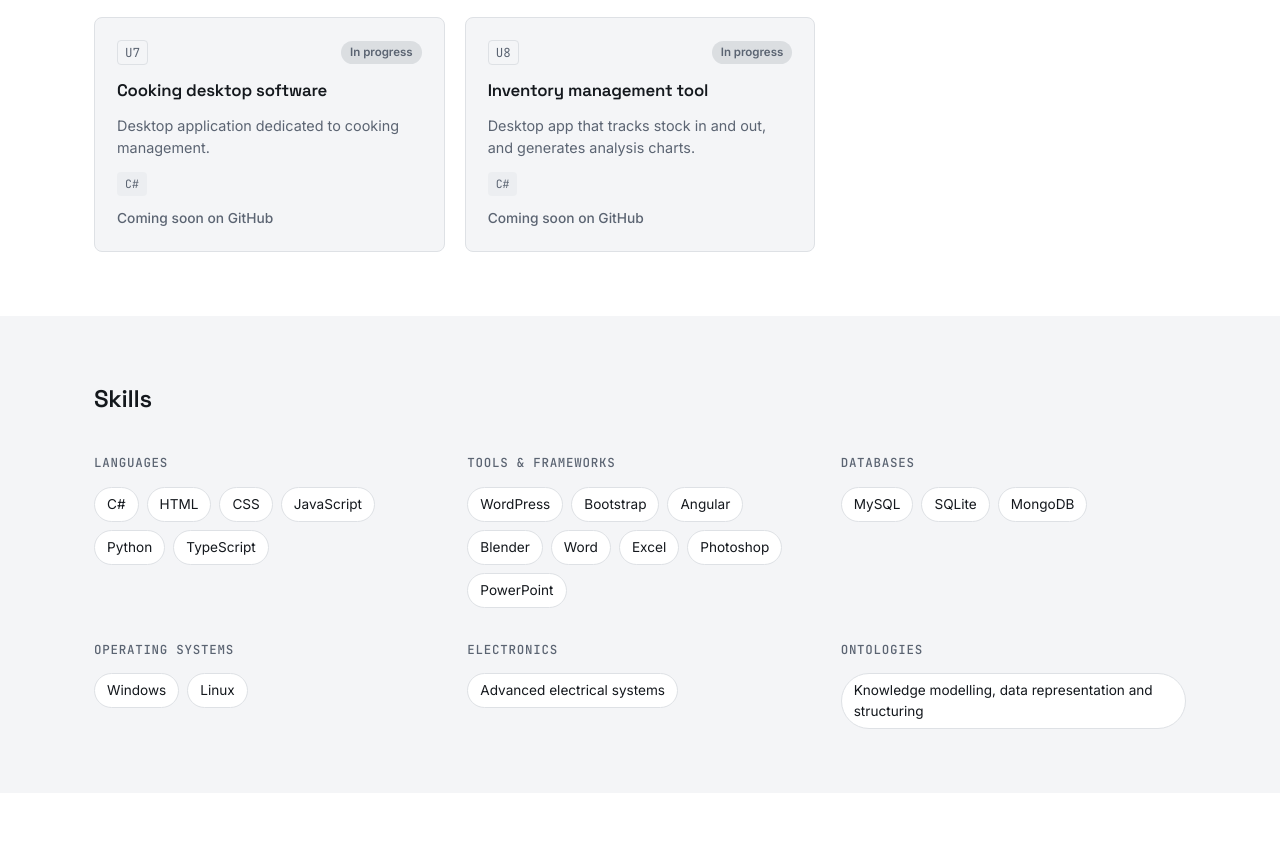
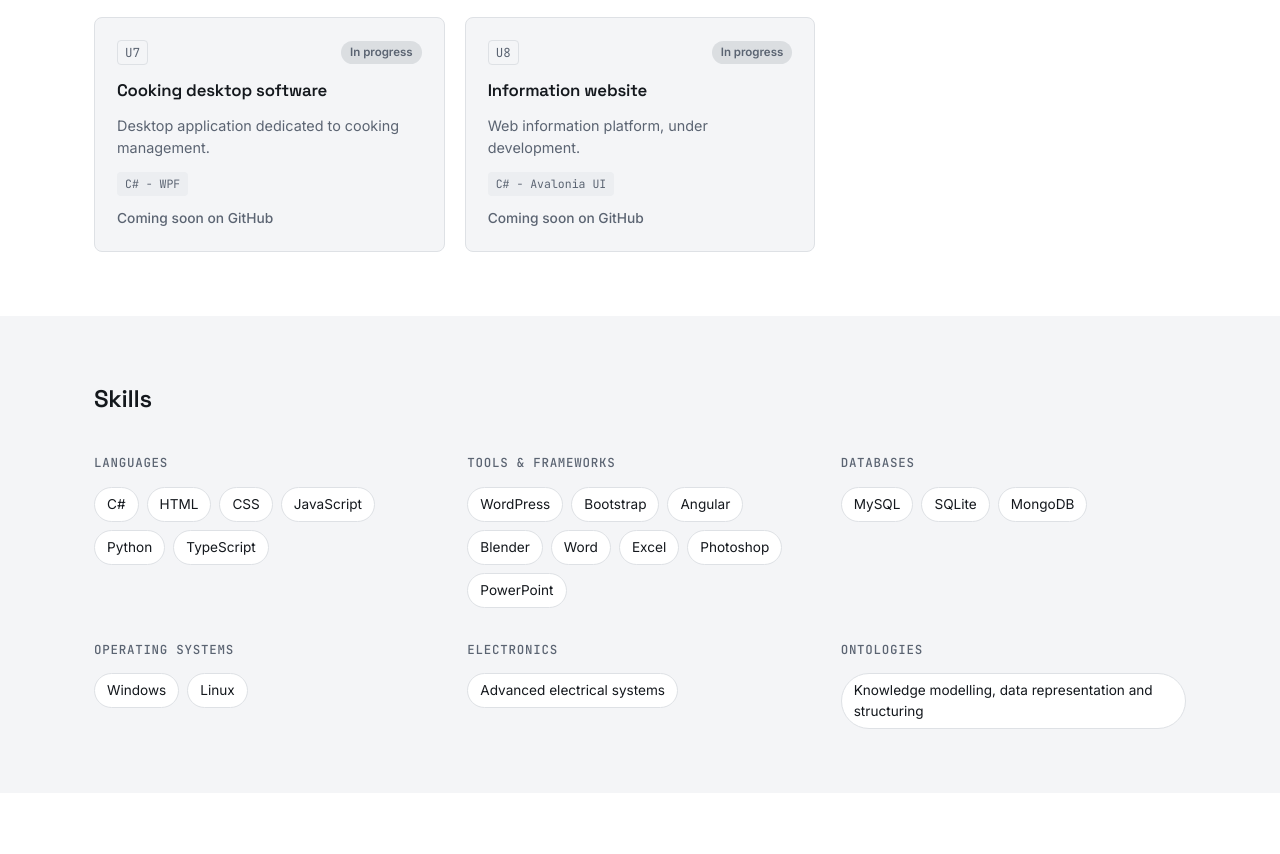
Before and after one commit to NiainaFitahiana03/portfolio, a plain HTML site: page index.html in a window 1280 px wide. Shown: the part 1664-2518 px from the top of the page. Drawn offline with Linux system fonts and the light colour scheme.

Commit message:
Update index.html

```diff
--- a/index.html
+++ b/index.html
@@ -164,15 +164,15 @@
           <div class="project-head"><span class="tag">U7</span><span class="status status-progress" data-i18n="status.progress">En cours</span></div>
           <h3 data-i18n="proj.u7.title">Logiciel Windows culinaire</h3>
           <p data-i18n="proj.u7.desc">Application desktop dédiée à la gestion culinaire.</p>
-          <div class="stack"><span>C#</span></div>
+          <div class="stack"><span>C# - WPF</span></div>
           <span class="project-link project-link-soon" data-i18n="proj.soon">Bientôt sur GitHub</span>
         </article>
 
         <article class="project-card">
           <div class="project-head"><span class="tag">U8</span><span class="status status-progress" data-i18n="status.progress">En cours</span></div>
-          <h3 data-i18n="proj.u9.title">Outil de gestion de stock</h3>
-          <p data-i18n="proj.u9.desc">Application desktop qui suit les entrées et sorties de produits, et génère des graphiques d'analyse.</p>
-          <div class="stack"><span>C#</span></div>
+          <h3 data-i18n="proj.u8.title">Outil de gestion de stock</h3>
+          <p data-i18n="proj.u8.desc">Application desktop qui suit les entrées et sorties de produits, et génère des graphiques d'analyse.</p>
+          <div class="stack"><span>C# - Avalonia UI</span></div>
           <span class="project-link project-link-soon" data-i18n="proj.soon">Bientôt sur GitHub</span>
         </article>
 
```
